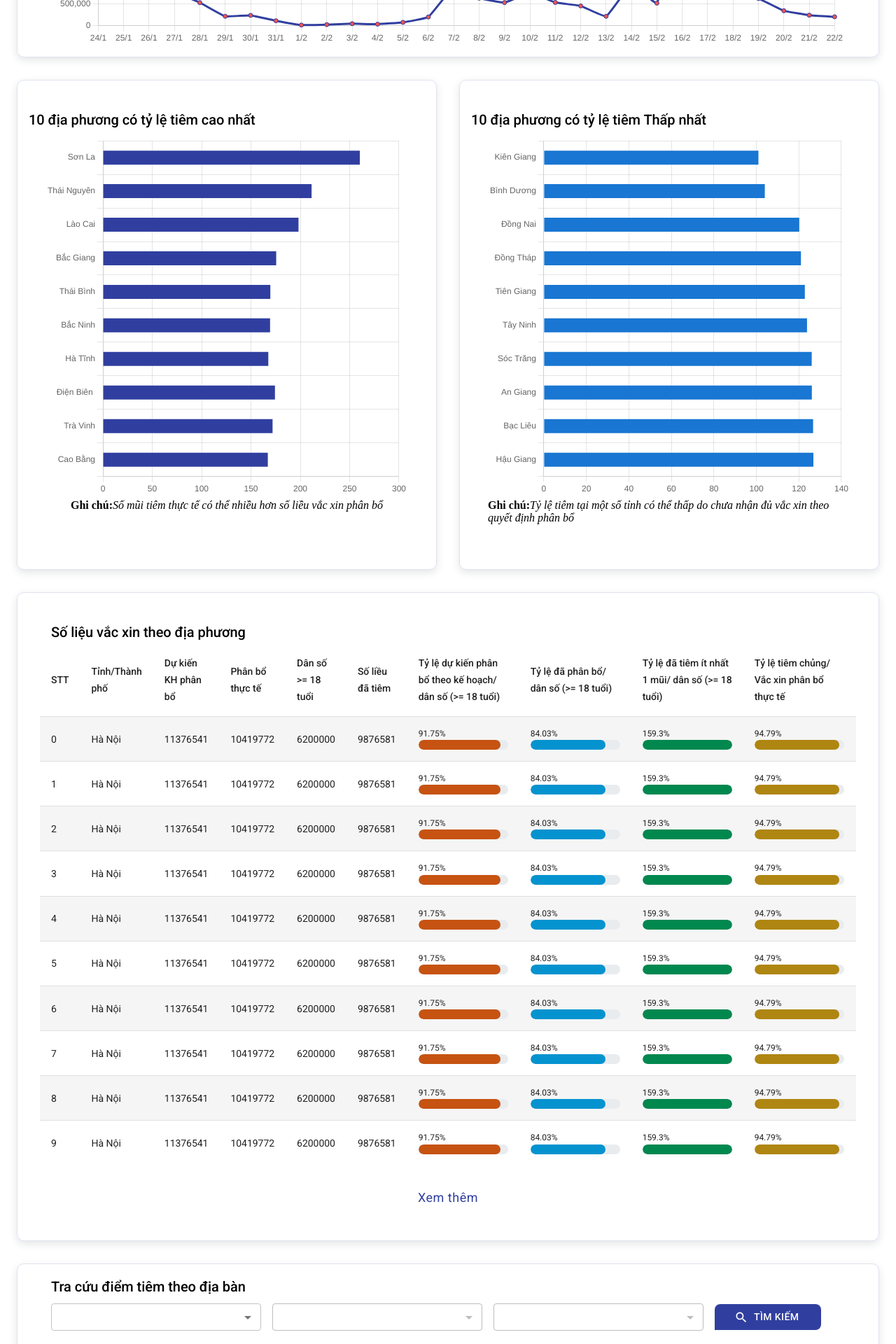
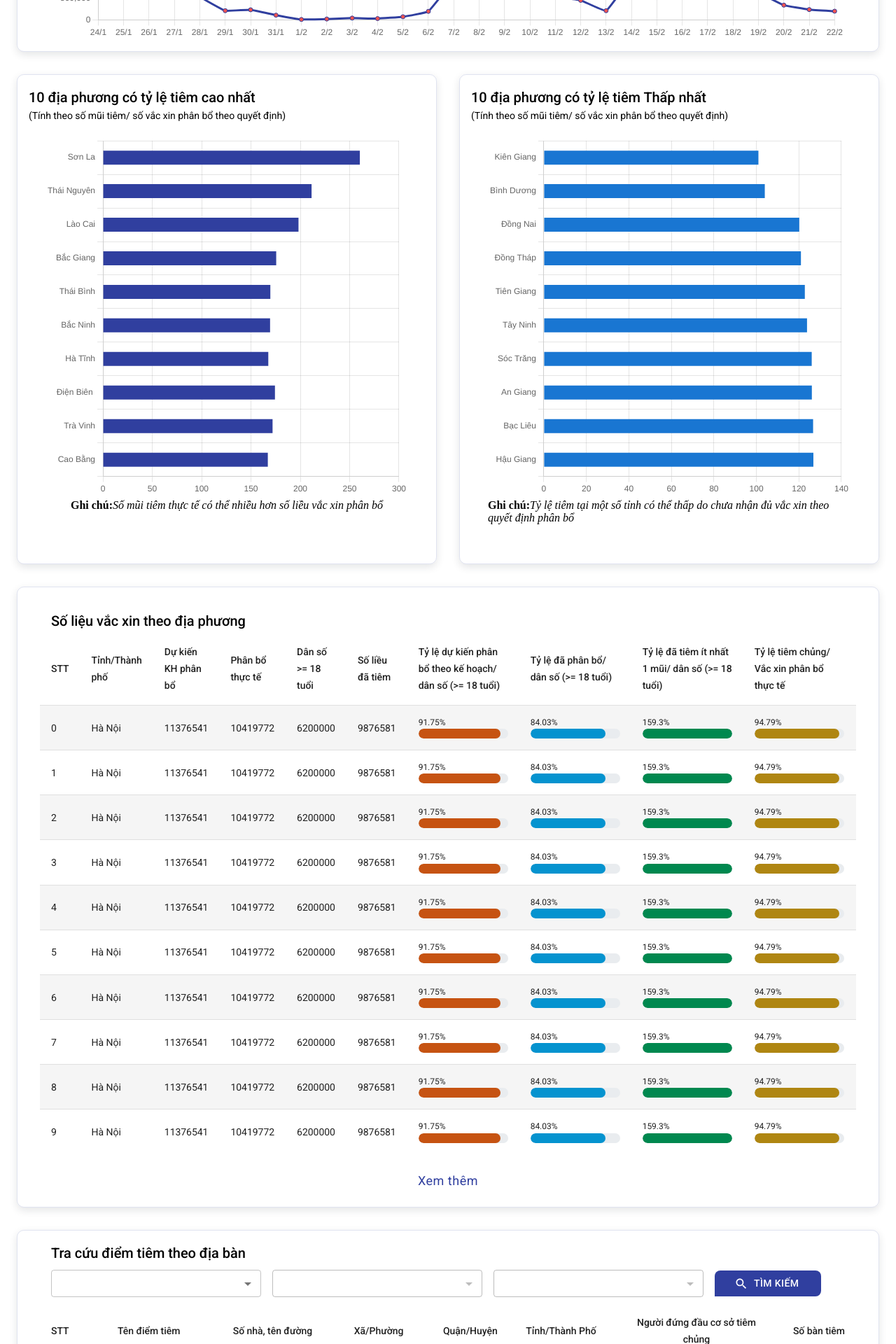
Before and after one commit to zinza-d2-training/thanhpc-react, a React (Create React App) app: page / in a window 1280 px wide. Shown: the part 500-2420 px from the top of the page at 70% size. Built offline with nearby package versions, Linux system fonts and the light colour scheme.

Commit message:
fix margin home page

```diff
--- a/src/pages/Home/Home.tsx
+++ b/src/pages/Home/Home.tsx
@@ -334,7 +334,7 @@ export const Home = () => {
               boxShadow: '0px 4px 12px rgba(34, 41, 47, 0.12)',
               borderRadius: '10px'
             }}>
-            <Typography variant="h6" sx={{ mt: 3, ml: 2 }}>
+            <Typography variant="h6" sx={{ mb: 2, ml: 2 }}>
               <Trans>Dữ liệu tiêm theo ngày</Trans>
             </Typography>
             <Box sx={{ mx: 2 }}>
@@ -372,9 +372,17 @@ export const Home = () => {
                     boxShadow: '0px 4px 12px rgba(34, 41, 47, 0.12)',
                     borderRadius: '10px'
                   }}>
-                  <Typography variant="h6" sx={{ mt: 3, ml: 2 }}>
-                    <Trans>10 địa phương có tỷ lệ tiêm cao nhất</Trans>
-                  </Typography>
+                  <Box sx={{ mb: 2, ml: 2 }}>
+                    <Typography variant="h6">
+                      <Trans>10 địa phương có tỷ lệ tiêm cao nhất</Trans>
+                    </Typography>
+                    <Typography variant="body2">
+                      <Trans>
+                        (Tính theo số mũi tiêm/ số vắc xin phân bổ theo quyết
+                        định)
+                      </Trans>
+                    </Typography>
+                  </Box>
                   <Box sx={{ mx: 5, mt: 0.5 }}>
                     <Bar
                       data={{
@@ -429,9 +437,17 @@ export const Home = () => {
                     borderRadius: '10px',
                     minHeight: '700px'
                   }}>
-                  <Typography variant="h6" sx={{ mt: 3, ml: 2 }}>
-                    <Trans>10 địa phương có tỷ lệ tiêm Thấp nhất</Trans>
-                  </Typography>
+                  <Box sx={{ mb: 2, ml: 2 }}>
+                    <Typography variant="h6">
+                      <Trans>10 địa phương có tỷ lệ tiêm Thấp nhất</Trans>
+                    </Typography>
+                    <Typography variant="body2">
+                      <Trans>
+                        (Tính theo số mũi tiêm/ số vắc xin phân bổ theo quyết
+                        định)
+                      </Trans>
+                    </Typography>
+                  </Box>
                   <Box sx={{ mx: 5, mt: 0.5 }}>
                     <Bar
                       data={{
@@ -479,17 +495,17 @@ export const Home = () => {
           </Box>
           <Box
             sx={{
-              py: 2,
+              pt: 2,
               px: 4,
               border: '1px solid rgba(38, 56, 150, 0.14)',
               boxShadow: '0px 4px 12px rgba(34, 41, 47, 0.12)',
               borderRadius: '10px'
             }}>
-            <Typography variant="h6" sx={{ mt: 3, ml: 2 }}>
+            <Typography variant="h6" sx={{ mt: 2, ml: 2 }}>
               <Trans>Số liệu vắc xin theo địa phương</Trans>
             </Typography>
             <VaccinatedTable dataBody={dataOnTable} dataHead={tableHead} />
-            <Stack direction="row" justifyContent="center" py={3}>
+            <Box sx={{ display: 'flex', justifyContent: 'center' }} py={2}>
               <Box
                 component={Button}
                 sx={{
@@ -501,7 +517,7 @@ export const Home = () => {
                 onClick={handleLoadMoreVaccinationByLocal}>
                 <Trans>Xem thêm</Trans>
               </Box>
-            </Stack>
+            </Box>
           </Box>
           <Box
             sx={{
```
